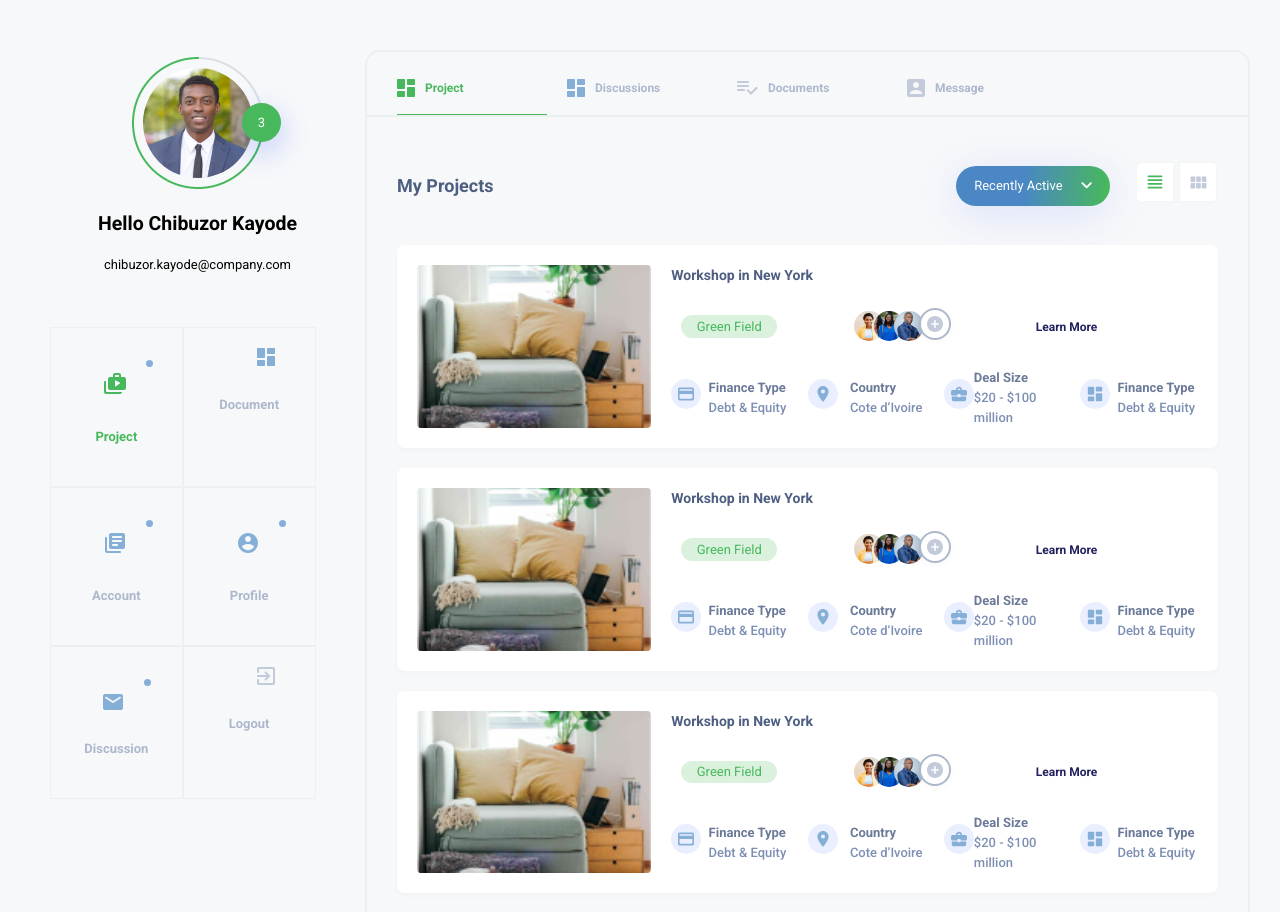
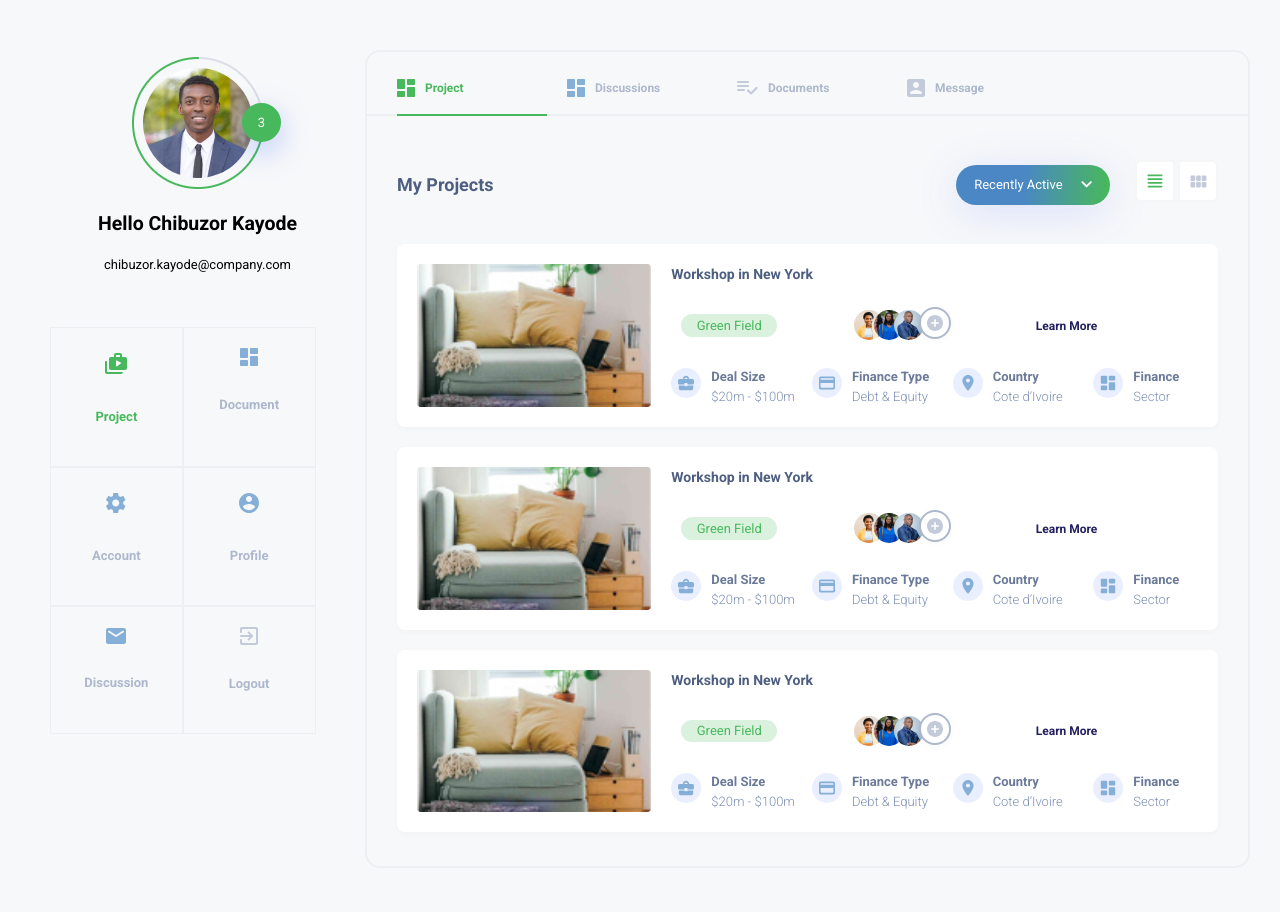
Before and after one commit to nolimit-buzz/hatch, a plain HTML site: page index.html in a window 1280 px wide. Drawn offline with nearby package versions, Linux system fonts and the light colour scheme.

Commit message:
Update design

```diff
--- a/index.html
+++ b/index.html
@@ -61,10 +61,10 @@
                     <div class="left-panel-menu">
 
                         <div class="project-menu active" data-menu="projects">
-                            <svg width="65" height="50" viewBox="0 0 65 50" fill="none" xmlns="http://www.w3.org/2000/svg">
-                                <path fill-rule="evenodd" clip-rule="evenodd" d="M5 33C4.45 33 4 33.45 4 34V44C4 45.1 4.9 46 6 46H20C21.11 46 22 45.11 22 44H7C6.45 44 6 43.55 6 43V34C6 33.45 5.55 33 5 33ZM21 29V27C21 25.9 20.1 25 19 25H15C13.9 25 13 25.9 13 27V29H10C8.9 29 8 29.9 8 31V40C8 41.1 8.9 42 10 42H24C25.1 42 26 41.1 26 40V31C26 29.9 25.1 29 24 29H21ZM15 27H19V29H15V27ZM15 38.02V32.84C15 32.46 15.41 32.22 15.74 32.4L19.81 34.62C20.13 34.8 20.16 35.25 19.86 35.46L15.79 38.42C15.46 38.66 15 38.43 15 38.02Z" fill="#86AFD8"/>
-                                <rect x="46" y="12" width="7" height="7" rx="3.5" fill="#86AFD8"/>
+                            <svg width="30" height="30" viewBox="0 0 30 30" fill="none" xmlns="http://www.w3.org/2000/svg">
+                                <path fill-rule="evenodd" clip-rule="evenodd" d="M5 13C4.45 13 4 13.45 4 14V24C4 25.1 4.9 26 6 26H20C21.11 26 22 25.11 22 24H7C6.45 24 6 23.55 6 23V14C6 13.45 5.55 13 5 13ZM21 9V7C21 5.9 20.1 5 19 5H15C13.9 5 13 5.9 13 7V9H10C8.9 9 8 9.9 8 11V20C8 21.1 8.9 22 10 22H24C25.1 22 26 21.1 26 20V11C26 9.9 25.1 9 24 9H21ZM15 7H19V9H15V7ZM15 18.02V12.84C15 12.46 15.41 12.22 15.74 12.4L19.81 14.62C20.13 14.8 20.16 15.25 19.86 15.46L15.79 18.42C15.46 18.66 15 18.43 15 18.02Z" fill="#86AFD8"/>
                             </svg>
+
 
 
                             <h4>Project</h4>
@@ -82,32 +82,25 @@
                         </div>
 
                         <div class="project-menu " data-menu="account">
-                            <svg width="65" height="50" viewBox="0 0 65 50" fill="none" xmlns="http://www.w3.org/2000/svg">
-                                <path fill-rule="evenodd" clip-rule="evenodd" d="M6 29C5.45 29 5 29.45 5 30V43C5 44.1 5.9 45 7 45H20C20.55 45 21 44.55 21 44C21 43.45 20.55 43 20 43H8C7.45 43 7 42.55 7 42V30C7 29.45 6.55 29 6 29ZM23 25H11C9.9 25 9 25.9 9 27V39C9 40.1 9.9 41 11 41H23C24.1 41 25 40.1 25 39V27C25 25.9 24.1 25 23 25ZM21 34H13C12.45 34 12 33.55 12 33C12 32.45 12.45 32 13 32H21C21.55 32 22 32.45 22 33C22 33.55 21.55 34 21 34ZM17 38H13C12.45 38 12 37.55 12 37C12 36.45 12.45 36 13 36H17C17.55 36 18 36.45 18 37C18 37.55 17.55 38 17 38ZM21 30H13C12.45 30 12 29.55 12 29C12 28.45 12.45 28 13 28H21C21.55 28 22 28.45 22 29C22 29.55 21.55 30 21 30Z" fill="#86AFD8"/>
-                                <rect x="46" y="12" width="7" height="7" rx="3.5" fill="#86AFD8"/>
+                            <svg width="30" height="30" viewBox="0 0 30 30" fill="none" xmlns="http://www.w3.org/2000/svg">
+                                <path fill-rule="evenodd" clip-rule="evenodd" d="M22.1593 15.98C22.1993 15.66 22.2293 15.34 22.2293 15C22.2293 14.66 22.1993 14.34 22.1593 14.02L24.2693 12.37C24.4593 12.22 24.5093 11.95 24.3893 11.73L22.3893 8.27C22.2693 8.05 21.9993 7.97 21.7793 8.05L19.2893 9.05C18.7693 8.65 18.2093 8.32 17.5993 8.07L17.2193 5.42C17.1893 5.18 16.9793 5 16.7293 5H12.7293C12.4793 5 12.2693 5.18 12.2393 5.42L11.8593 8.07C11.2493 8.32 10.6893 8.66 10.1693 9.05L7.67933 8.05C7.44933 7.96 7.18933 8.05 7.06933 8.27L5.06933 11.73C4.93933 11.95 4.99933 12.22 5.18933 12.37L7.29933 14.02C7.25933 14.34 7.22933 14.67 7.22933 15C7.22933 15.33 7.25933 15.66 7.29933 15.98L5.18933 17.63C4.99933 17.78 4.94933 18.05 5.06933 18.27L7.06933 21.73C7.18933 21.95 7.45933 22.03 7.67933 21.95L10.1693 20.95C10.6893 21.35 11.2493 21.68 11.8593 21.93L12.2393 24.58C12.2693 24.82 12.4793 25 12.7293 25H16.7293C16.9793 25 17.1893 24.82 17.2193 24.58L17.5993 21.93C18.2093 21.68 18.7693 21.34 19.2893 20.95L21.7793 21.95C22.0093 22.04 22.2693 21.95 22.3893 21.73L24.3893 18.27C24.5093 18.05 24.4593 17.78 24.2693 17.63L22.1593 15.98ZM14.7293 18.5C12.7993 18.5 11.2293 16.93 11.2293 15C11.2293 13.07 12.7993 11.5 14.7293 11.5C16.6593 11.5 18.2293 13.07 18.2293 15C18.2293 16.93 16.6593 18.5 14.7293 18.5Z" fill="#86AFD8"/>
                             </svg>
-
-
-
                             <h4>Account</h4>
                         </div>
 
                         <div class="project-menu " data-menu="profile">
-                            <svg width="65" height="50" viewBox="0 0 65 50" fill="none" xmlns="http://www.w3.org/2000/svg">
-                                <path fill-rule="evenodd" clip-rule="evenodd" d="M15 25C9.48 25 5 29.48 5 35C5 40.52 9.48 45 15 45C20.52 45 25 40.52 25 35C25 29.48 20.52 25 15 25ZM15 28C16.66 28 18 29.34 18 31C18 32.66 16.66 34 15 34C13.34 34 12 32.66 12 31C12 29.34 13.34 28 15 28ZM15 42.2C12.5 42.2 10.29 40.92 9 38.98C9.03 36.99 13 35.9 15 35.9C16.99 35.9 20.97 36.99 21 38.98C19.71 40.92 17.5 42.2 15 42.2Z" fill="#86AFD8"/>
-                                <rect x="46" y="12" width="7" height="7" rx="3.5" fill="#86AFD8"/>
+                            <svg width="30" height="30" viewBox="0 0 30 30" fill="none" xmlns="http://www.w3.org/2000/svg">
+                                <path fill-rule="evenodd" clip-rule="evenodd" d="M15 5C9.48 5 5 9.48 5 15C5 20.52 9.48 25 15 25C20.52 25 25 20.52 25 15C25 9.48 20.52 5 15 5ZM15 8C16.66 8 18 9.34 18 11C18 12.66 16.66 14 15 14C13.34 14 12 12.66 12 11C12 9.34 13.34 8 15 8ZM15 22.2C12.5 22.2 10.29 20.92 9 18.98C9.03 16.99 13 15.9 15 15.9C16.99 15.9 20.97 16.99 21 18.98C19.71 20.92 17.5 22.2 15 22.2Z" fill="#86AFD8"/>
                             </svg>
+
 
                             <h4>Profile</h4>
                         </div>
 
                         <div class="project-menu " data-menu="discussion">
-                            <svg width="60" height="43" viewBox="0 0 60 43" fill="none" xmlns="http://www.w3.org/2000/svg">
-                                <path fill-rule="evenodd" clip-rule="evenodd" d="M18 27H2C0.9 27 0.01 27.9 0.01 29L0 41C0 42.1 0.9 43 2 43H18C19.1 43 20 42.1 20 41V29C20 27.9 19.1 27 18 27ZM17.6 31.25L10.53 35.67C10.21 35.87 9.79 35.87 9.47 35.67L2.4 31.25C2.15 31.09 2 30.82 2 30.53C2 29.86 2.73 29.46 3.3 29.81L10 34L16.7 29.81C17.27 29.46 18 29.86 18 30.53C18 30.82 17.85 31.09 17.6 31.25Z" fill="#86AFD8"/>
-                                <rect x="41" y="12" width="7" height="7" rx="3.5" fill="#86AFD8"/>
-                            </svg>
-
-
+                            <svg width="20" height="16" viewBox="0 0 20 16" fill="none" xmlns="http://www.w3.org/2000/svg">
+                                <path fill-rule="evenodd" clip-rule="evenodd" d="M18 0H2C0.9 0 0.01 0.9 0.01 2L0 14C0 15.1 0.9 16 2 16H18C19.1 16 20 15.1 20 14V2C20 0.9 19.1 0 18 0ZM17.6 4.25L10.53 8.67C10.21 8.87 9.79 8.87 9.47 8.67L2.4 4.25C2.15 4.09 2 3.82 2 3.53C2 2.86 2.73 2.46 3.3 2.81L10 7L16.7 2.81C17.27 2.46 18 2.86 18 3.53C18 3.82 17.85 4.09 17.6 4.25Z" fill="#86AFD8"/>
+                             </svg>
 
                             <h4>Discussion</h4>
                         </div>
@@ -238,7 +231,7 @@
 
                         <div class="project-grid">
 
-                            <div class="right-panel-content-group">
+                            <div class="right-panel-content-group" onclick="window.open('project-single','_self')">
                                 <div class="featured-img">
                                     <div class="group-type green">Green Field</div>
                                 </div>
@@ -273,7 +266,7 @@
                                             <div class="icon"> <img src="img/portfolio.svg" alt=""> </div>
                                             <div class="text">
                                                 <div class="title">Deal Size</div>
-                                                <div class="value">$20 - $100 million</div>
+                                                <div class="value">$20m - $100m</div>
                                             </div>
                                         </div>
 
@@ -300,7 +293,7 @@
 
                             </div>
 
-                            <div class="right-panel-content-group">
+                            <div class="right-panel-content-group" onclick="window.open('project-single','_self')">
                                 <div class="featured-img">
                                     <div class="group-type green">Green Field</div>
                                 </div>
@@ -335,7 +328,7 @@
                                             <div class="icon"> <img src="img/portfolio.svg" alt=""> </div>
                                             <div class="text">
                                                 <div class="title">Deal Size</div>
-                                                <div class="value">$20 - $100 million</div>
+                                                <div class="value">$20m - $100m</div>
                                             </div>
                                         </div>
 
@@ -362,7 +355,7 @@
 
                             </div>
 
-                            <div class="right-panel-content-group">
+                            <div class="right-panel-content-group" onclick="window.open('project-single','_self')">
                                 <div class="featured-img">
                                     <div class="group-type green">Green Field</div>
                                 </div>
@@ -397,7 +390,7 @@
                                             <div class="icon"> <img src="img/portfolio.svg" alt=""> </div>
                                             <div class="text">
                                                 <div class="title">Deal Size</div>
-                                                <div class="value">$20 - $100 million</div>
+                                                <div class="value">$20m - $100m</div>
                                             </div>
                                         </div>
 
@@ -424,7 +417,7 @@
 
                             </div>
 
-                            <div class="right-panel-content-group">
+                            <div class="right-panel-content-group" onclick="window.open('project-single','_self')">
                                 <div class="featured-img">
                                     <div class="group-type green">Green Field</div>
                                 </div>
@@ -459,7 +452,7 @@
                                             <div class="icon"> <img src="img/portfolio.svg" alt=""> </div>
                                             <div class="text">
                                                 <div class="title">Deal Size</div>
-                                                <div class="value">$20 - $100 million</div>
+                                                <div class="value">$20m - $100m</div>
                                             </div>
                                         </div>
 
@@ -486,7 +479,7 @@
 
                             </div>
 
-                            <div class="right-panel-content-group">
+                            <div class="right-panel-content-group" onclick="window.open('project-single','_self')">
                                 <div class="featured-img">
                                     <div class="group-type green">Green Field</div>
                                 </div>
@@ -521,7 +514,7 @@
                                             <div class="icon"> <img src="img/portfolio.svg" alt=""> </div>
                                             <div class="text">
                                                 <div class="title">Deal Size</div>
-                                                <div class="value">$20 - $100 million</div>
+                                                <div class="value">$20m - $100m</div>
                                             </div>
                                         </div>
 
@@ -548,7 +541,7 @@
 
                             </div>
 
-                            <div class="right-panel-content-group">
+                            <div class="right-panel-content-group" onclick="window.open('project-single','_self')">
                                 <div class="featured-img">
                                     <div class="group-type green">Green Field</div>
                                 </div>
@@ -583,7 +576,7 @@
                                             <div class="icon"> <img src="img/portfolio.svg" alt=""> </div>
                                             <div class="text">
                                                 <div class="title">Deal Size</div>
-                                                <div class="value">$20 - $100 million</div>
+                                                <div class="value">$20m - $100m</div>
                                             </div>
                                         </div>
 
@@ -615,7 +608,7 @@
 
 
                         <div class="project-list">
-                            <div class="project-list-card">
+                            <div class="project-list-card" onclick="window.open('project-single','_self')">
                                 <div class="featured-img">
 
                                 </div>
@@ -640,6 +633,15 @@
 
                                     </div>
                                     <div class="project_meta">
+
+                                        <div class="meta">
+                                            <div class="icon"> <img src="img/portfolio.svg" alt=""> </div>
+                                            <div class="text">
+                                                <div class="title">Deal Size</div>
+                                                <div class="value sw">$20m - $100m</div>
+                                            </div>
+                                        </div>
+
                                         <div class="meta">
                                             <div class="icon"> <img src="img/pay.svg" alt=""> </div>
                                             <div class="text">
@@ -654,18 +656,12 @@
                                                 <div class="value">Cote d’Ivoire</div>
                                             </div>
                                         </div>
-                                        <div class="meta">
-                                            <div class="icon"> <img src="img/portfolio.svg" alt=""> </div>
-                                            <div class="text">
-                                                <div class="title">Deal Size</div>
-                                                <div class="value">$20 - $100 million</div>
-                                            </div>
-                                        </div>
+
                                         <div class="meta">
                                             <div class="icon"> <img src="img/sector.svg" alt=""> </div>
                                             <div class="text">
-                                                <div class="title">Finance Type</div>
-                                                <div class="value">Debt & Equity</div>
+                                                <div class="title">Finance </div>
+                                                <div class="value">Sector</div>
                                             </div>
                                         </div>
 
@@ -677,7 +673,7 @@
 
                             </div>
 
-                            <div class="project-list-card">
+                            <div class="project-list-card" onclick="window.open('project-single','_self')">
                                 <div class="featured-img">
 
                                 </div>
@@ -702,6 +698,15 @@
 
                                     </div>
                                     <div class="project_meta">
+
+                                        <div class="meta">
+                                            <div class="icon"> <img src="img/portfolio.svg" alt=""> </div>
+                                            <div class="text">
+                                                <div class="title">Deal Size</div>
+                                                <div class="value sw">$20m - $100m</div>
+                                            </div>
+                                        </div>
+
                                         <div class="meta">
                                             <div class="icon"> <img src="img/pay.svg" alt=""> </div>
                                             <div class="text">
@@ -716,18 +721,12 @@
                                                 <div class="value">Cote d’Ivoire</div>
                                             </div>
                                         </div>
-                                        <div class="meta">
-                                            <div class="icon"> <img src="img/portfolio.svg" alt=""> </div>
-                                            <div class="text">
-                                                <div class="title">Deal Size</div>
-                                                <div class="value">$20 - $100 million</div>
-                                            </div>
-                                        </div>
+
                                         <div class="meta">
                                             <div class="icon"> <img src="img/sector.svg" alt=""> </div>
                                             <div class="text">
-                                                <div class="title">Finance Type</div>
-                                                <div class="value">Debt & Equity</div>
+                                                <div class="title">Finance </div>
+                                                <div class="value">Sector</div>
                                             </div>
                                         </div>
 
@@ -739,7 +738,7 @@
 
                             </div>
 
-                            <div class="project-list-card">
+                            <div class="project-list-card" onclick="window.open('project-single','_self')">
                                 <div class="featured-img">
 
                                 </div>
@@ -764,6 +763,15 @@
 
                                     </div>
                                     <div class="project_meta">
+
+                                        <div class="meta">
+                                            <div class="icon"> <img src="img/portfolio.svg" alt=""> </div>
+                                            <div class="text">
+                                                <div class="title">Deal Size</div>
+                                                <div class="value sw">$20m - $100m</div>
+                                            </div>
+                                        </div>
+
                                         <div class="meta">
                                             <div class="icon"> <img src="img/pay.svg" alt=""> </div>
                                             <div class="text">
@@ -778,18 +786,12 @@
                                                 <div class="value">Cote d’Ivoire</div>
                                             </div>
                                         </div>
-                                        <div class="meta">
-                                            <div class="icon"> <img src="img/portfolio.svg" alt=""> </div>
-                                            <div class="text">
-                                                <div class="title">Deal Size</div>
-                                                <div class="value">$20 - $100 million</div>
-                                            </div>
-                                        </div>
+
                                         <div class="meta">
                                             <div class="icon"> <img src="img/sector.svg" alt=""> </div>
                                             <div class="text">
-                                                <div class="title">Finance Type</div>
-                                                <div class="value">Debt & Equity</div>
+                                                <div class="title">Finance </div>
+                                                <div class="value">Sector</div>
                                             </div>
                                         </div>
 
--- a/mainv1.css
+++ b/mainv1.css
@@ -112,9 +112,9 @@ margin-top: 50px;
 
 }
 
-.left-panel-menu .project-menu svg {
+/* .left-panel-menu .project-menu svg {
     margin-right: -33px;
-}
+} */
 
 svg.project-switch.active path:nth-of-type(even){
     fill: #48B85C!important;
@@ -239,7 +239,7 @@ gap: 10px;
 transition: all .3s ease;
 position: relative;
 border-bottom: 1px solid transparent;
-
+margin-bottom: -2px;
 }
 
 .right-panel .right-panel-menu .project-menu h4{
@@ -259,7 +259,7 @@ cursor: pointer;
 }
 
 .right-panel .right-panel-menu .project-menu.active {
-    border-bottom: 1px solid #48B85C;
+    border-bottom: 2px solid #48B85C;
 
     }
 .right-panel .right-panel-menu .project-menu.active h4{
@@ -417,7 +417,7 @@ grid-template-rows: 80px max-content;
 gap: 20px;
 background: #FFFFFF;
 /* Shadows/Gray Blue/3%/5b */
-
+cursor: pointer;
 box-shadow: 0px 2px 5px rgba(38, 51, 77, 0.03);
 border-radius: 7.62857px;
 padding: 25px;
@@ -547,7 +547,7 @@ color: #6B7A99;
 }
 
 .project-grid .right-panel-content-group .group-content .project_meta .meta .text .value{
-font-weight: 500;
+font-weight: 300;
 font-size: 13px;
 line-height: 20px;
 color: #7D8FB3;
@@ -570,6 +570,7 @@ color: #7D8FB3;
     box-shadow: 0px 2px 5px rgba(38, 51, 77, 0.03);
     border-radius: 7.62857px;
     padding: 20px;
+    cursor: pointer;
 }
 
 
@@ -587,7 +588,7 @@ color: #7D8FB3;
 
 .project-list .project-list-card .project_meta{
     display: grid;
-    grid-template-columns: repeat(auto-fit,minmax(22%,max-content));
+    grid-template-columns: repeat(4,1fr);
     /* grid-template-columns: repeat(3,1fr);    */
     column-gap: 10%;
     row-gap: 17px;
@@ -597,8 +598,9 @@ color: #7D8FB3;
 .project-list .project-list-card .project_meta .meta{
     display: flex;
     align-items: center;
-    justify-content: space-between;
-    width: 115px;
+    /* justify-content: space-between; */
+    /* width: 115px; */
+    gap:10px;
 }
 
 .project-list .project-list-card .project_meta .meta .text .title{
@@ -628,11 +630,14 @@ margin-left:-10px;
 
 
 .project-list .project-list-card .project_meta .meta .text .value{
-font-weight: 500;
+font-weight: 300;
 font-size: 13px;
 line-height: 20px;
 color: #7D8FB3;
 }
+/* .project-list .project-list-card .project_meta .meta .text .value.sw{
+width: 90px;
+} */
 
 
 .project-list .project-list-card .viewbtn-members {
```
